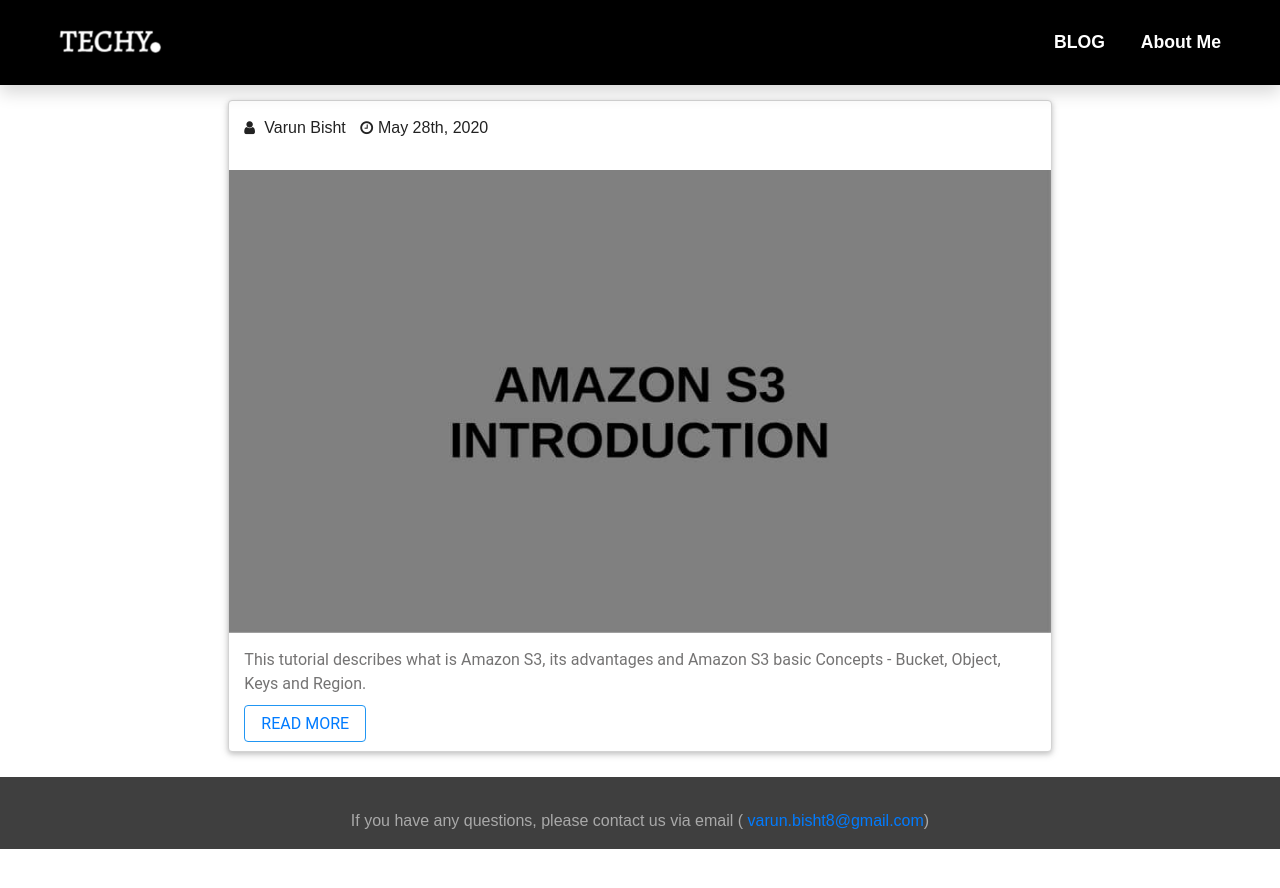
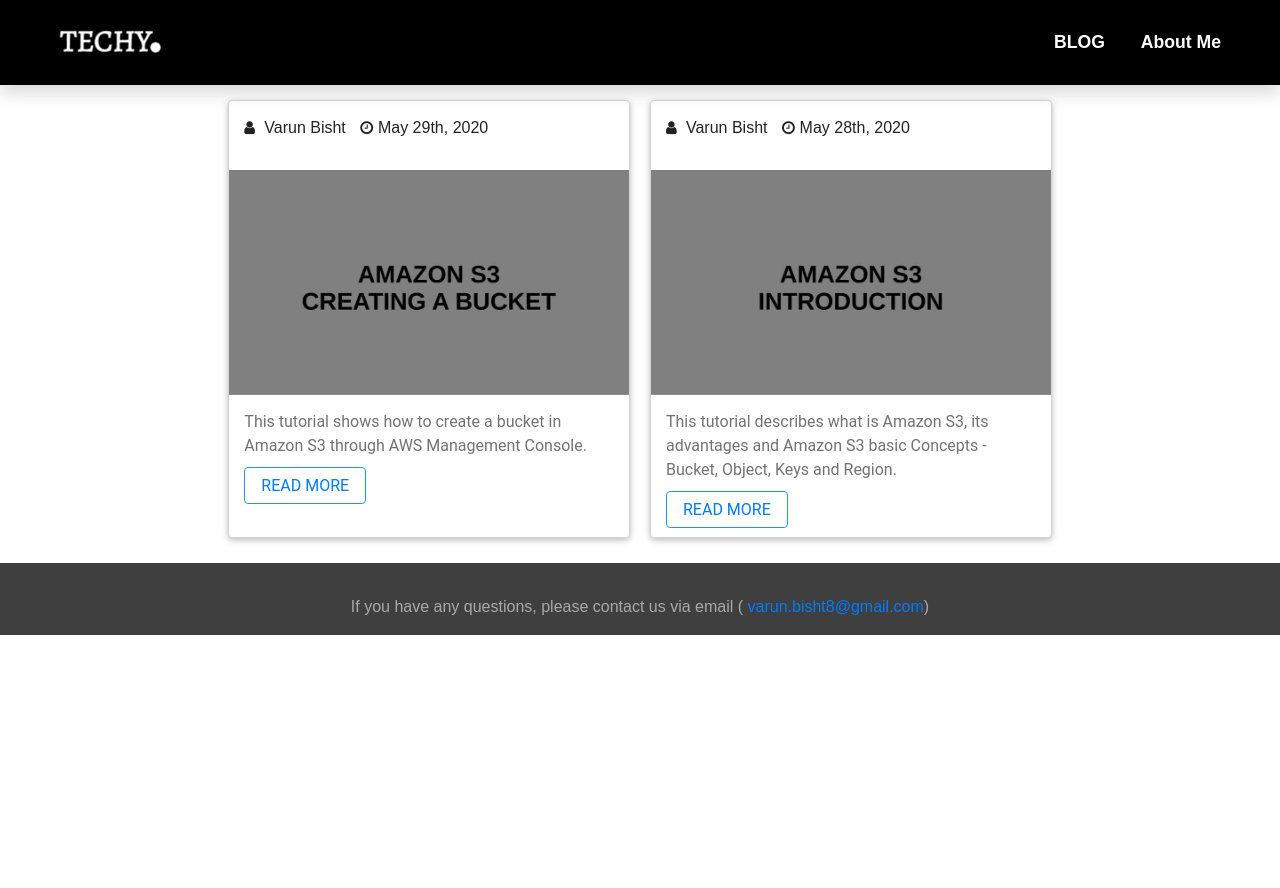
Before and after one commit to techypoint/techypoint.github.io, a Jekyll site: the page built from blog.markdown, in a window 1280 px wide and 900 px high. Shown: the top 888 px of the window. Built offline with Jekyll 4.4.1, drawn with Linux system fonts in a browser that asks for light colours.

Commit message:
second blog amazon s3 20200529

```diff
--- a/_posts/amazon-s3/2020-05-28-introduction.md
+++ b/_posts/amazon-s3/2020-05-28-introduction.md
@@ -9,6 +9,7 @@
 <h1> Introduction To Amazon S3 Series</h1>
 This Series give you understanding of S3 and its comprises of -
 1. [Introduction]({% post_url amazon-s3/2020-05-28-introduction %})
+2. [Creating a Bucket]({% post_url amazon-s3/2020-05-29-createABucket %})
 
 <h2>What is Amazon S3?</h2>
 <p>Amazon S3 is a Simple Storage Service(S3) that allows you to store and retrieve data.
--- /dev/null
+++ b/_posts/amazon-s3/2020-05-29-createABucket.md
@@ -0,0 +1,33 @@
+---
+title: "Amazon S3 Creating a Bucket"
+description: "This tutorial shows how to create a bucket in Amazon S3 through AWS Management Console."
+keywords: "amazon s3,amazon s3 tutorialaws s3 basics,aws s3 core concepts,aws s3 bucket,amazon s3 bucket tutorial,aws s3 create a bucket,Aws "
+category: "amazon s3"
+permalink: "/AmazonS3/create-a-bucket"
+image: "/assets/img/amazon-s3/creating-a-bucket/creating-a-bucket.jpg"
+---
+## Objective
+This tutorial shows how to create a bucket in Amazon S3 through AWS Management Console.
+
+## Now Lets create a bucket
+
+- Step 1 - Create an account on Amazon S3
+- Step 2 - After Creating account, login into Amazon S3
+<div class="imgCont">
+  <img alt="Amazon Login Screen" title="Amazon Login Screen" src="/assets/img/amazon-s3/creating-a-bucket/amazon_login_screen.png" />
+</div>
+- Step 3 - Search s3 on search bar and select S3
+<div class="imgCont">
+  <img alt="AWS Management Console Panel" title="AWS Management Console Panel" src="/assets/img/amazon-s3/creating-a-bucket/aws_console_panel.png" />
+</div>
+- Step 4 - After Selecting S3, you will get the option to create bucket
+- Step 5 - Click on create bucket button and enter bucket name and make it public for now.
+<div class="imgCont">
+  <img alt="Create a bucket screen" title="create a bucket screen" src="/assets/img/amazon-s3/creating-a-bucket/create_bucket_screen.png" />
+</div>
+- Step 6 - You will see the created bucket in the list.
+<div class="imgCont">
+  <img alt="Bucket list screen" title="bucket list screen" src="/assets/img/amazon-s3/creating-a-bucket/bucket_list_screen.png" />
+</div>
+
+Now you are successfully able to create bucket in Amazon S3 account.
```
Also changed, not shown: assets/img/amazon-s3/creating-a-bucket/amazon_login_screen.png (added), assets/img/amazon-s3/creating-a-bucket/aws_console_panel.png (added), assets/img/amazon-s3/creating-a-bucket/bucket_list_screen.png (added), assets/img/amazon-s3/creating-a-bucket/create_bucket_screen.png (added), assets/img/amazon-s3/creating-a-bucket/creating-a-bucket.jpg (added), assets/img/amazon-s3/creating-a-bucket/creating-a-bucket1.png (added).
